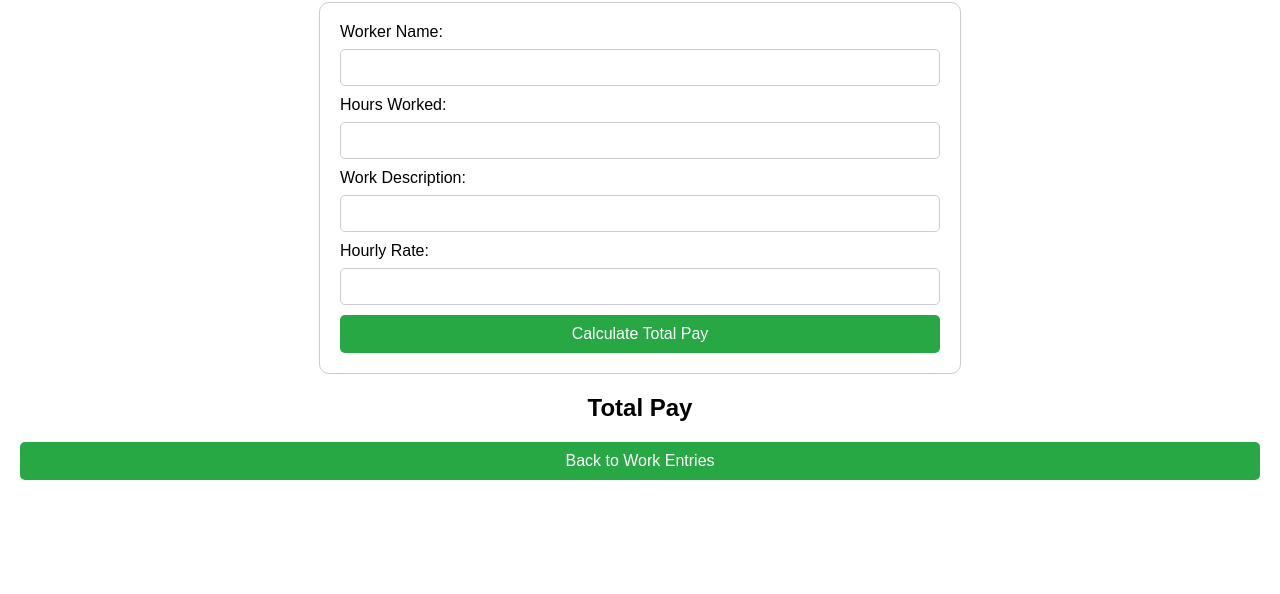
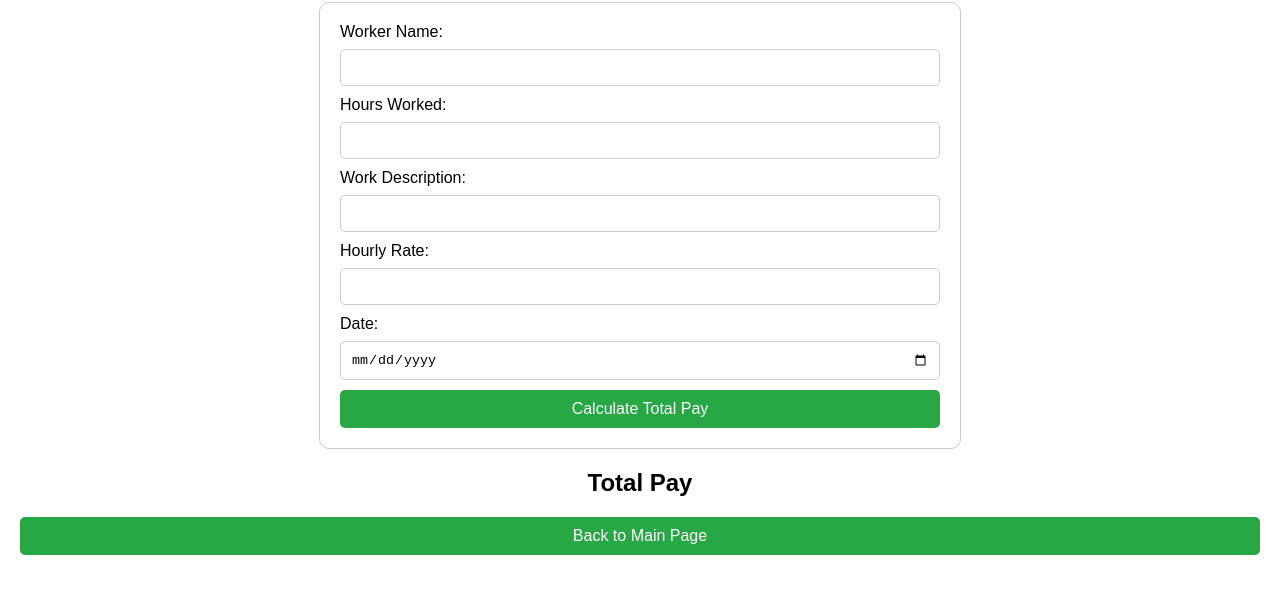
Before and after one commit to Justice151/Payroll-JA, a plain HTML site: page input.html in a window 1280 px wide. Shown: the part 78-672 px from the top of the page. Drawn offline with Linux system fonts and the light colour scheme.

Commit message:
Update input.html

```diff
--- a/input.html
+++ b/input.html
@@ -21,13 +21,16 @@
         <label for="hourlyRate">Hourly Rate:</label>
         <input type="number" id="hourlyRate" name="hourlyRate" required>
 
+        <label for="workDate">Date:</label>
+        <input type="date" id="workDate" name="workDate" required>
+
         <button type="submit">Calculate Total Pay</button>
     </form>
 
     <h2>Total Pay</h2>
     <p id="totalPay"></p>
 
-    <button onclick="window.location.href='index.html'">Back to Work Entries</button>
+    <button onclick="window.location.href='index.html'">Back to Main Page</button>
 
     <script src="input.js"></script>
 </body>
```
